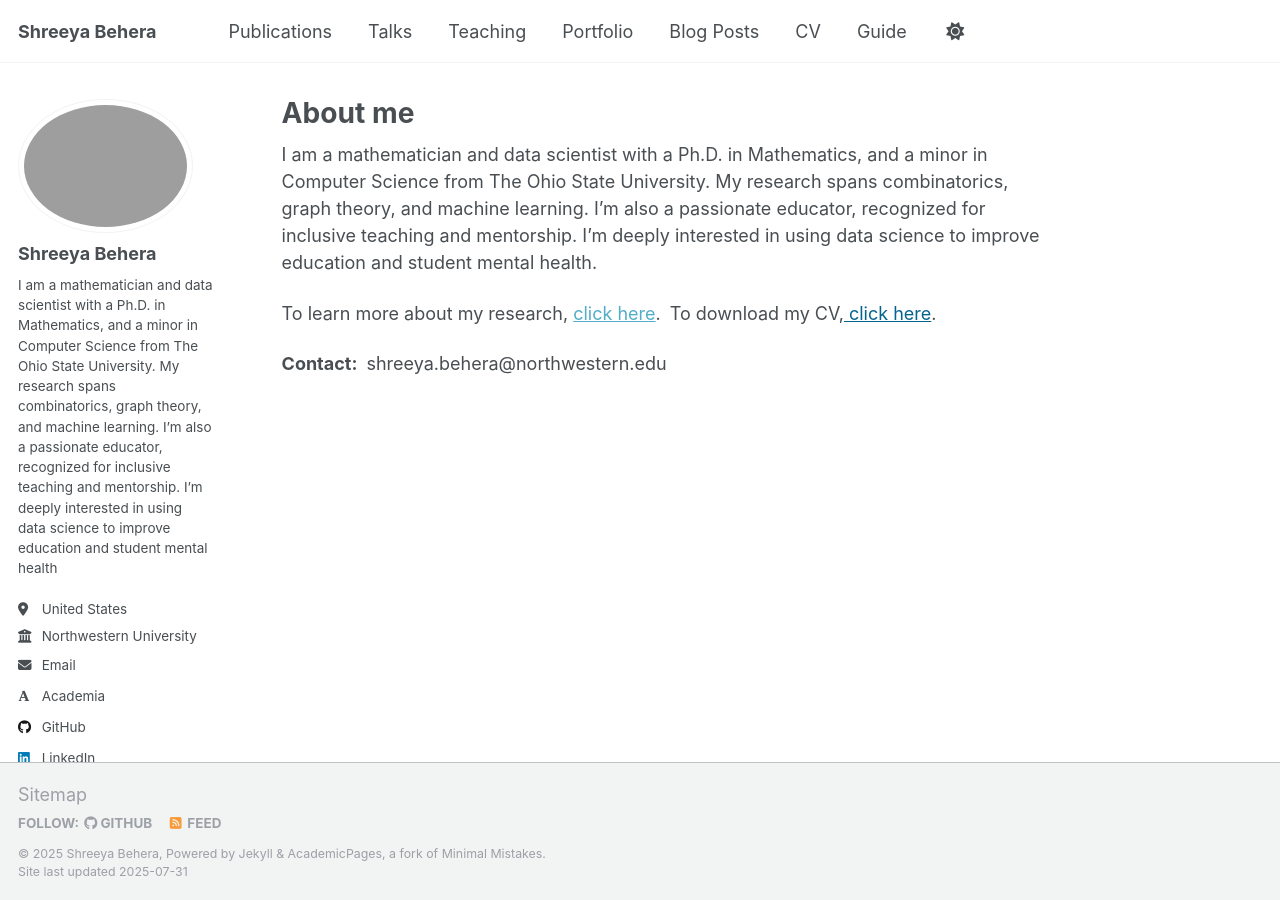
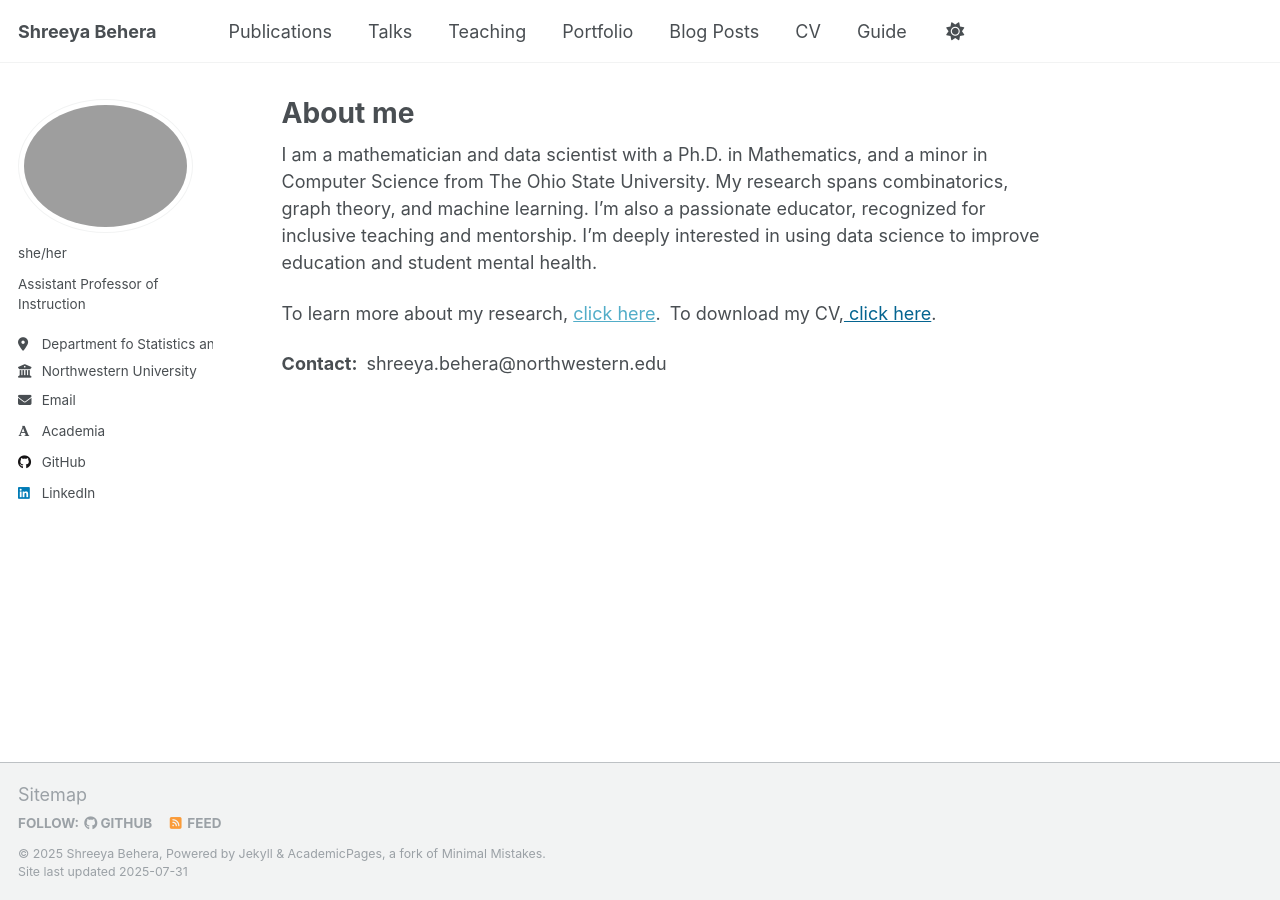
Before and after one commit to Shreeyabehera/shreeyabehera.github.io, a Jekyll site: the page built from _pages/about.md, in a window 1280 px wide. Built offline with Jekyll 4.4.1, drawn with Linux system fonts in a browser that asks for light colours; some web fonts are replaced; a script that is not in the unit is left out.

Commit message:
Update _config.yml

```diff
--- a/_config.yml
+++ b/_config.yml
@@ -12,10 +12,7 @@ site_theme               : "default"
 title                    : "Shreeya Behera"
 title_separator          : "-"
 name                     : &name "Shreeya Behera"
-description              : &description "I am a mathematician and data scientist with a Ph.D. in Mathematics, and a minor in Computer Science from
-                      The Ohio State University. My research spans combinatorics, graph theory, and machine learning.
-                      I’m also a passionate educator, recognized for inclusive teaching and mentorship.
-                      I’m deeply interested in using data science to improve education and student mental health"
+description              : &description "Assistant Professor of Instruction"
 url                      : "https://shreeyabehera.github.io"
 baseurl                  : "" # the subpath of your site, e.g. "/blog"
 repository               : "Shreeyabehera/shreeyabehera.github.io"
@@ -26,16 +23,13 @@ repository               : "Shreeyabehera/shreeyabehera.github.io"
 author:
   # Biographic information
   avatar           : "IMG20241220164300.jpg"
-  name             : "Shreeya Behera"
-  pronouns         : # example: "she/her"
-  bio              : "I am a mathematician and data scientist with a Ph.D. in Mathematics, and a minor in Computer Science from
-                      The Ohio State University. My research spans combinatorics, graph theory, and machine learning.
-                      I’m also a passionate educator, recognized for inclusive teaching and mentorship.
-                      I’m deeply interested in using data science to improve education and student mental health"
-  location         : "United States"
+  #name             : "Shreeya Behera"
+  pronouns         : "she/her"
+  bio              : "Assistant Professor of Instruction"
+  location         : "Department fo Statistics and Data Science"
   employer         : "Northwestern University"
-  uri              : # URL
-  email            : "behera.shreeya@gmail.com"
+  uri              : #
+  email            : "shreeya.behera@northwestern.edu"
 
   # Academic websites
   academia         : https://statistics.northwestern.edu/people/faculty/shreeya-behera.html
```
